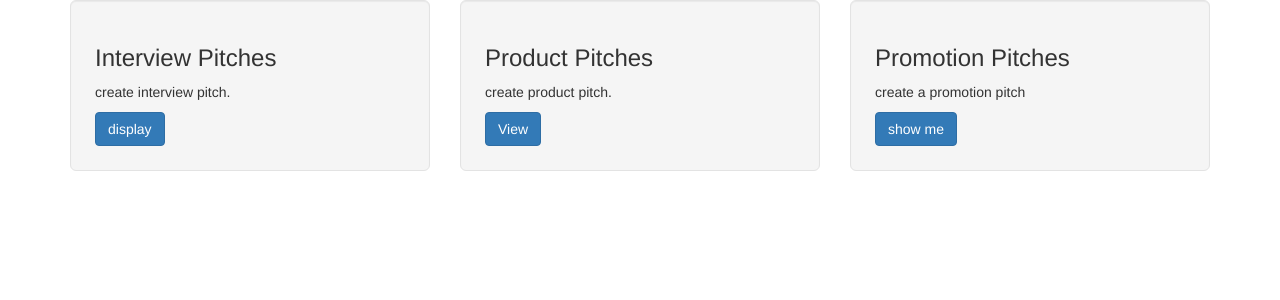
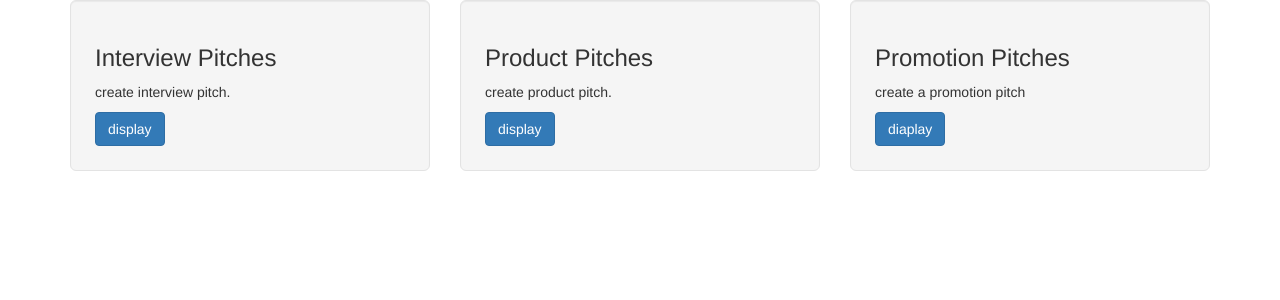
Before and after one commit to njorogebrian/pitch, a Flask app: page / in a window 1280 px wide. Shown: the part 441-741 px from the top of the page. Run offline with Flask 2, Linux system fonts and the light colour scheme; data that the repository does not hold is empty; some libraries are stand-ins or nearby versions.

Commit message:
requirments.txt

```diff
--- a/app/templates/index.html
+++ b/app/templates/index.html
@@ -30,14 +30,14 @@
             <div class="well well-lg">
                 <h3>Product Pitches</h3>
                 <p>create product pitch.</p>
-                <a href="{{url_for('main.product_pitches')}}" class="btn btn-primary -center">View</a>
+                <a href="{{url_for('main.product_pitches')}}" class="btn btn-primary -center">display</a>
             </div>
         </div>
         <div class="col-md-4">
             <div class="well well-lg">
                 <h3>Promotion Pitches</h3>
                 <p>create a promotion pitch </p>
-                <a href="{{url_for('main.promotion_pitches')}}" class="btn btn-primary -center">show me</a>
+                <a href="{{url_for('main.promotion_pitches')}}" class="btn btn-primary -center">diaplay</a>
             </div>
         </div>
     </div>
```
